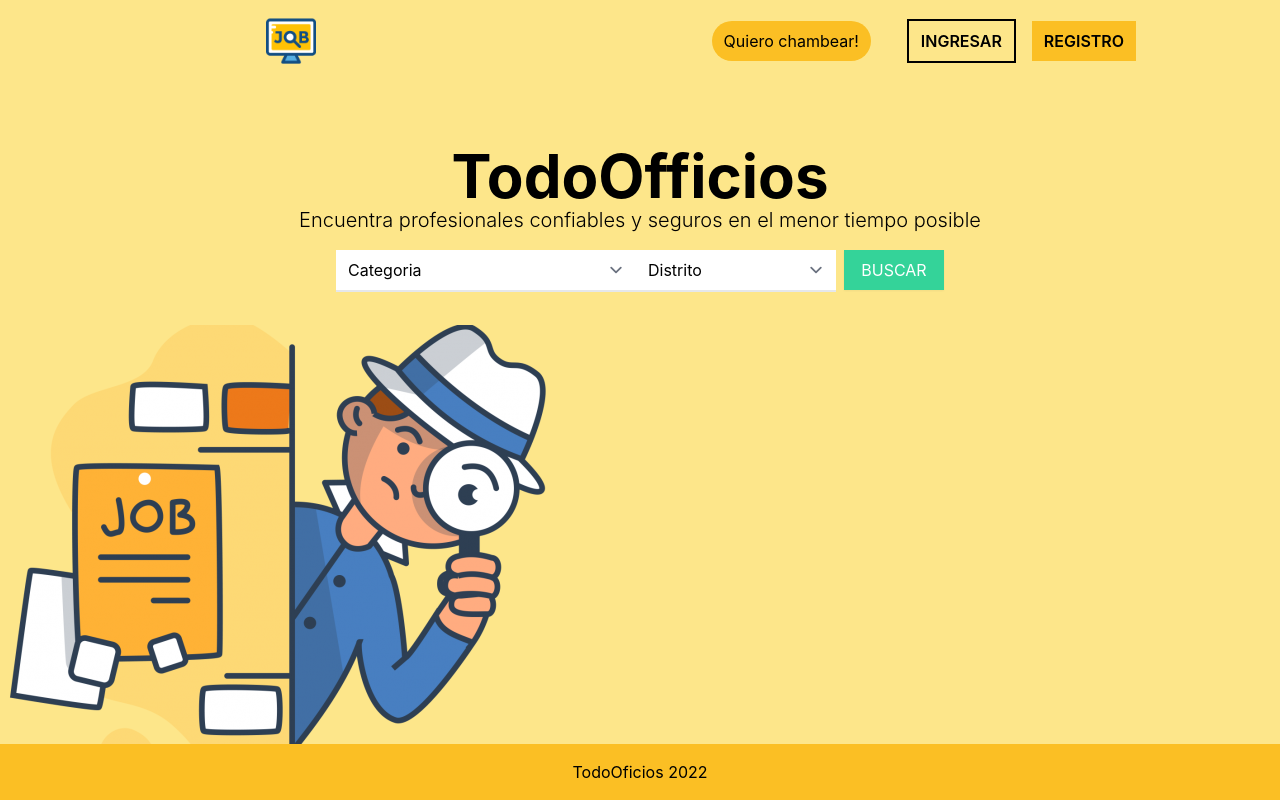
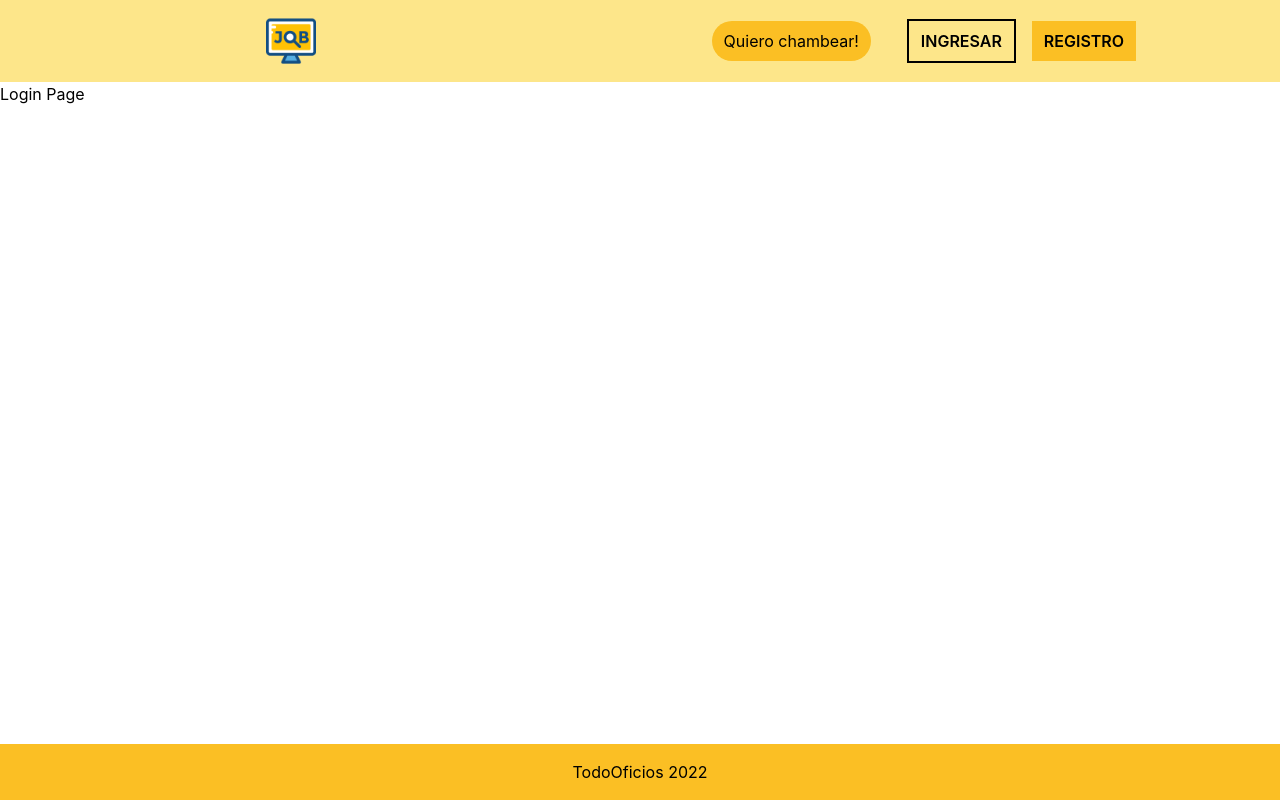
Before and after one commit to shuni95/todo-oficios-app, a React (Create React App) app: page /login in a window 1280 px wide. Built offline with nearby package versions, Linux system fonts and the light colour scheme.

Commit message:
Add router and setting up stuff to add layout

```diff
--- a/package.json
+++ b/package.json
@@ -9,6 +9,7 @@
     "@testing-library/user-event": "^13.5.0",
     "react": "^17.0.2",
     "react-dom": "^17.0.2",
+    "react-router-dom": "^6.2.1",
     "react-scripts": "5.0.0",
     "web-vitals": "^2.1.3"
   },
--- a/src/App.js
+++ b/src/App.js
@@ -1,27 +1,16 @@
+import { Component } from 'react';
 import './App.css';
 import landingImage from './landing-image.png';
-import landingIcon from './landing-icon.png';
+import { Header } from './Header';
+import { Footer } from './Footer';
+import { MobileNav } from './MobileNav';
 
-function App() {
+export class App extends Component {
+  render() {
     return (
       <div className="flex flex-col h-full">
-      <header className='p-2 sm:p-4 bg-amber-200 flex items-center'>
-        <div className='w-1/2 inline-flex justify-start'>
-          <img className='w-[50px] h-[50px] ml-[250px]' src={landingIcon} alt="Logo"/>
-        </div>
-        <div className='invisible md:visible w-1/2 inline-flex justify-end items-center'>
-          <a role="button" className="py-2 px-3 bg-amber-400 text-black rounded-full" href="/registroTrabajador">Quiero chambear!</a>
-          <a role="button" className='py-2 px-3 ml-9 bg-amber-200 text-black font-semibold border-2 border-solid border-black uppercase' href="/login">Ingresar</a>
-          <a role="button" className='py-2 px-3 ml-4 mr-4 sm:mr-16 lg:mr-32 bg-amber-400 text-black font-semibold uppercase' href="/register">Registro</a>
-        </div>
-      </header>
-      <nav className='visible md:invisible md:max-h-0'>
-        <ul className='flex flex-col items-end z-10'>
-        <li><a role="button" className="uppercase" href="/registroTrabajador">Quiero chambear</a></li>
-        <li><a role="button" className='uppercase' href="/login">Ingresar</a></li>
-        <li><a role="button" className='uppercase' href="/register">Registro</a></li>
-        </ul>
-      </nav>
+        <Header/>
+        <MobileNav/>
         <section className='flex flex-col h-full px-4 py-8 md:px-0 md:py-16 bg-amber-200'>
           <div className='flex flex-col items-center'>
             <h1 className='text-4xl sm:text-6xl font-bold'>TodoOfficios</h1>
@@ -55,11 +44,8 @@ function App() {
         <div className='invisible md:visible absolute bottom-[55px] left-[-65px]'>
             <img src={landingImage} alt="Imagen de landing de un detective"/>
           </div>
-      <footer className='w-full absolute bottom-0 py-4 bg-amber-400'>
-        <p className="text-center">TodoOficios 2022</p>
-      </footer>
+        <Footer/>
       </div>
     )
   }
-
-export default App;
+}
--- /dev/null
+++ b/src/Footer.js
@@ -0,0 +1,11 @@
+import { Component } from "react";
+
+export class Footer extends Component {
+    render() {
+        return (
+            <footer className='w-full absolute bottom-0 py-4 bg-amber-400'>
+                <p className="text-center">TodoOficios 2022</p>
+            </footer>
+        )
+    }
+}
--- /dev/null
+++ b/src/Header.js
@@ -0,0 +1,21 @@
+import { Component } from "react";
+import landingIcon from './landing-icon.png';
+
+import { Link } from 'react-router-dom';
+
+export class Header extends Component {
+    render() {
+        return (
+            <header className='p-2 sm:p-4 bg-amber-200 flex items-center'>
+          <div className='w-1/2 inline-flex justify-start'>
+            <img className='w-[50px] h-[50px] ml-[250px]' src={landingIcon} alt="Logo"/>
+          </div>
+          <div className='invisible md:visible w-1/2 inline-flex justify-end items-center'>
+            <a role="button" className="py-2 px-3 bg-amber-400 text-black rounded-full" href="/registroTrabajador">Quiero chambear!</a>
+            <a role="button" className='py-2 px-3 ml-9 bg-amber-200 text-black font-semibold border-2 border-solid border-black uppercase' href="/login">Ingresar</a>
+            <Link className='py-2 px-3 ml-4 mr-4 sm:mr-16 lg:mr-32 bg-amber-400 text-black font-semibold uppercase' to="/register">Registro</Link>
+          </div>
+        </header>
+        )
+    }
+}
--- /dev/null
+++ b/src/Login.js
@@ -0,0 +1,17 @@
+import { Component } from "react";
+import { Footer } from "./Footer";
+import { Header } from "./Header";
+import { MobileNav } from "./MobileNav";
+
+export class Login extends Component {
+    render() {
+        return (
+            <div>
+                <Header/>
+                <MobileNav/>
+                Login Page
+                <Footer/>
+            </div>
+        )
+    }
+}
--- /dev/null
+++ b/src/MobileNav.js
@@ -0,0 +1,15 @@
+import { Component } from "react";
+
+export class MobileNav extends Component {
+    render() {
+        return (
+            <nav className='visible md:invisible md:max-h-0'>
+                <ul className='flex flex-col items-end z-10'>
+                    <li><a role="button" className="uppercase" href="/registroTrabajador">Quiero chambear</a></li>
+                    <li><a role="button" className='uppercase' href="/login">Ingresar</a></li>
+                    <li><a role="button" className='uppercase' href="/register">Registro</a></li>
+                </ul>
+            </nav>
+        )
+    }
+}
--- /dev/null
+++ b/src/UserRegister.js
@@ -0,0 +1,17 @@
+import { Component } from "react";
+import { Footer } from "./Footer";
+import { Header } from "./Header";
+import { MobileNav } from "./MobileNav";
+
+export class UserRegister extends Component {
+    render() {
+        return (
+            <div>
+                <Header/>
+                <MobileNav/>
+                User register page
+                <Footer/>
+            </div>
+        )
+    }
+}
--- a/src/index.js
+++ b/src/index.js
@@ -1,13 +1,21 @@
+import { render } from 'react-dom';
+import { BrowserRouter, Routes, Route } from 'react-router-dom';
 import React from 'react';
 import ReactDOM from 'react-dom';
 import './index.css';
-import App from './App';
+import { App } from './App';
 import reportWebVitals from './reportWebVitals';
+import { Login } from './Login';
+import { UserRegister } from './UserRegister';
 
-ReactDOM.render(
-  <React.StrictMode>
-    <App />
-  </React.StrictMode>,
+render(
+    <BrowserRouter>
+      <Routes>
+        <Route path="/" element={<App/>}/>
+        <Route path="/login" element={<Login/>}/>
+        <Route path="/register" element={<UserRegister/>}/>
+      </Routes>
+    </BrowserRouter>,
   document.getElementById('root')
 );
 
```
Also changed, not shown: src/Layout.js (added), src/ProfessionalRegister.js (added), 1 other file (tests, documents, lock files or other folders). Lines whose indentation alone changed are shown as unchanged.
